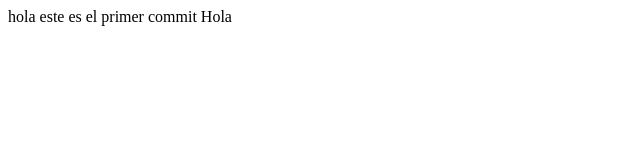
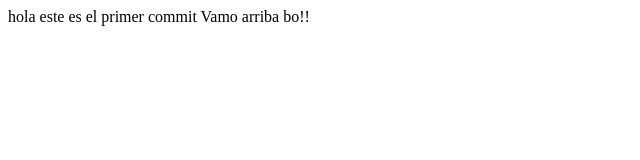
Before and after one commit to Ignaciosdl/ironhack-viernes-16, a plain HTML site: page index.html in a window 1280 px wide. Shown: the full height of the page, 0-640 px from the left. Drawn offline with Linux system fonts and the light colour scheme.

Commit message:
Vamo arriba bo!!!

```diff
--- a/index.html
+++ b/index.html
@@ -10,7 +10,7 @@
 
 <body>
   hola este es el primer commit
-  Hola
+Vamo arriba bo!!
 </body>
 
 </html>
```
